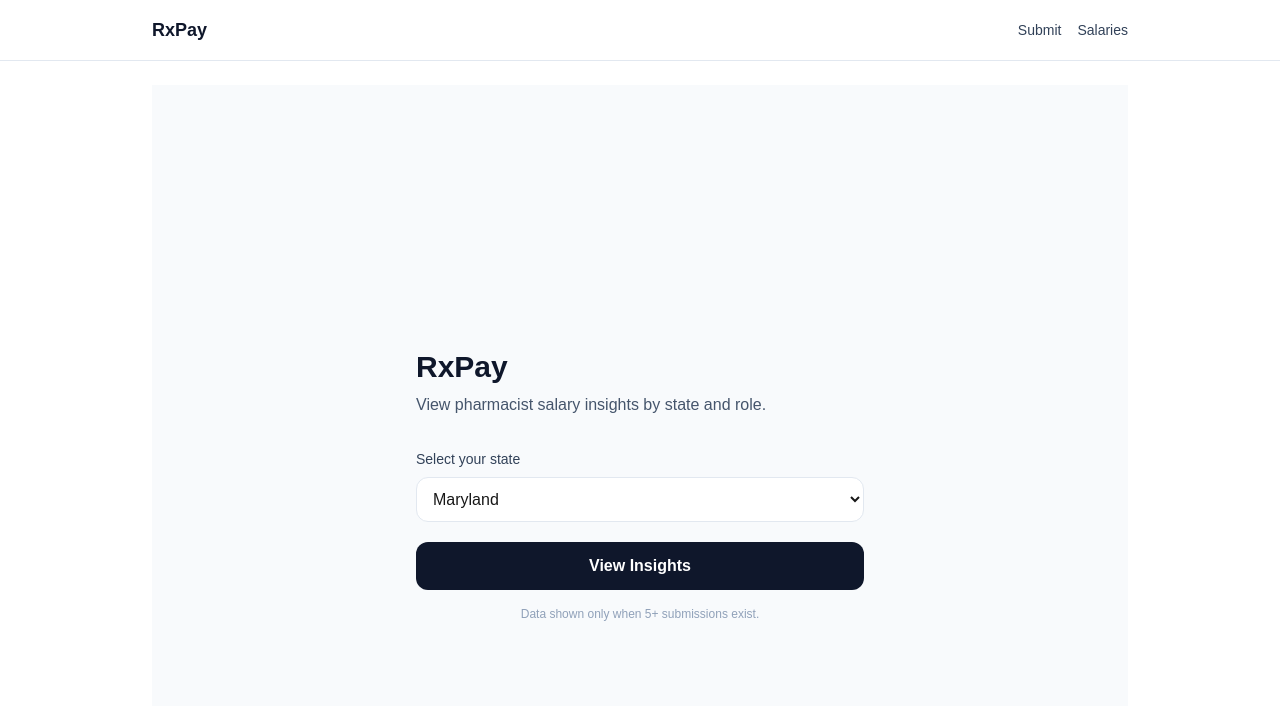
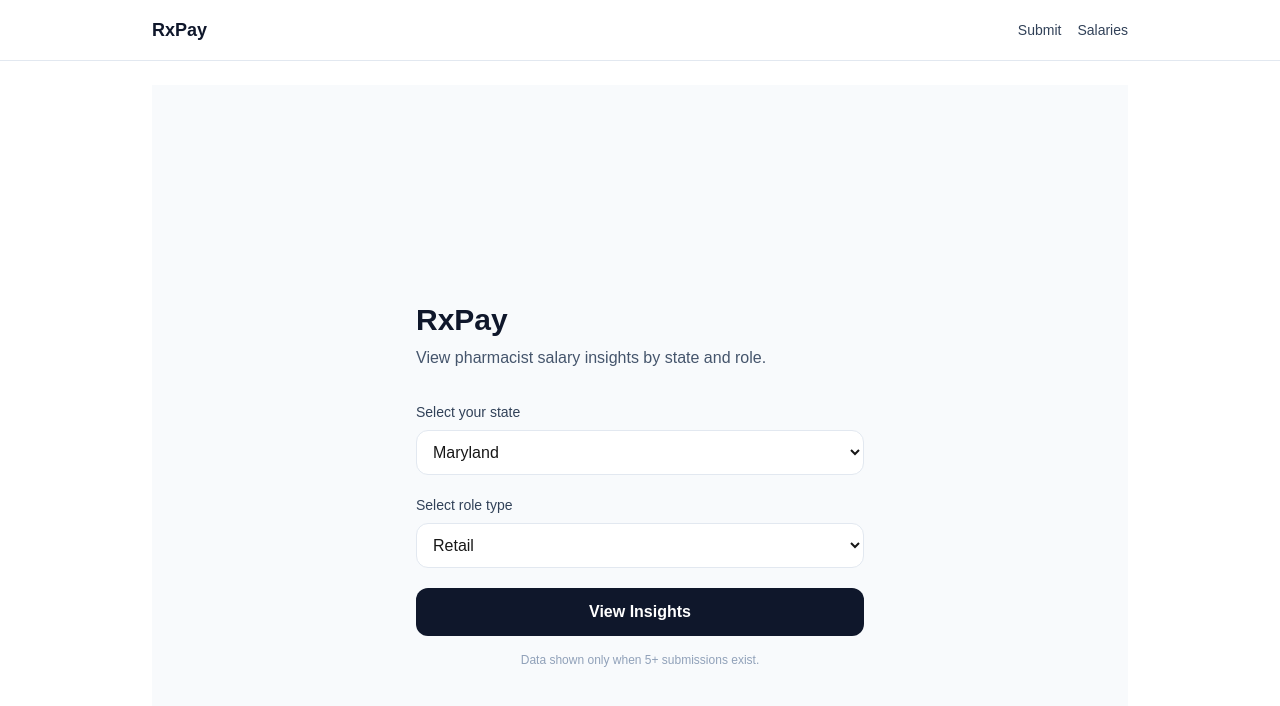
Before and after one commit to ladeleba/rxpay, a Next.js app: page / in a window 1280 px wide. Shown: the top 706 px of the page. Built offline with nearby package versions, Linux system fonts and the light colour scheme.

Commit message:
Add role filter to salary insights

```diff
--- a/app/page.tsx
+++ b/app/page.tsx
@@ -6,6 +6,7 @@ import { useState } from "react";
 export default function Home() {
   const router = useRouter();
   const [stateCode, setStateCode] = useState("MD");
+  const [role, setRole] = useState("retail");
 
   return (
     <main className="min-h-screen flex items-center justify-center bg-slate-50 p-6">
@@ -18,7 +19,6 @@ export default function Home() {
         <label className="block mt-8 text-sm font-medium text-slate-700">
           Select your state
         </label>
-
         <select
           value={stateCode}
           onChange={(e) => setStateCode(e.target.value)}
@@ -31,8 +31,25 @@ export default function Home() {
           <option value="TX">Texas</option>
         </select>
 
+        <label className="block mt-5 text-sm font-medium text-slate-700">
+          Select role type
+        </label>
+        <select
+          value={role}
+          onChange={(e) => setRole(e.target.value)}
+          className="mt-2 w-full rounded-xl border border-slate-200 bg-white p-3"
+        >
+          <option value="retail">Retail</option>
+          <option value="hospital">Hospital</option>
+          <option value="industry">Industry</option>
+          <option value="managed_care">Managed Care</option>
+          <option value="ambulatory">Ambulatory</option>
+          <option value="academia">Academia</option>
+          <option value="other">Other</option>
+        </select>
+
         <button
-          onClick={() => router.push(`/salaries?state=${stateCode}`)}
+          onClick={() => router.push(`/salaries?state=${stateCode}&role=${role}`)}
           className="mt-5 w-full rounded-xl bg-slate-900 text-white py-3 font-semibold"
         >
           View Insights
--- a/app/salaries/page.tsx
+++ b/app/salaries/page.tsx
@@ -16,29 +16,30 @@ function toAnnual(row: any) {
 }
 
 function percentile(sorted: number[], p: number) {
-  // p is 0..1
   const n = sorted.length;
   if (n === 0) return 0;
   const idx = (n - 1) * p;
   const lo = Math.floor(idx);
   const hi = Math.ceil(idx);
   if (lo === hi) return sorted[lo];
-  const weight = idx - lo;
-  return sorted[lo] * (1 - weight) + sorted[hi] * weight;
+  const w = idx - lo;
+  return sorted[lo] * (1 - w) + sorted[hi] * w;
 }
 
 export default async function SalariesPage({
   searchParams,
 }: {
-  searchParams: Promise<{ state?: string }>;
+  searchParams: Promise<{ state?: string; role?: string }>;
 }) {
-  const { state } = await searchParams;
+  const { state, role } = await searchParams;
   const stateCode = (state || "MD").toUpperCase();
+  const roleType = (role || "retail").toLowerCase();
 
   const { data, error } = await supabase
     .from("salary_submissions")
     .select("*")
-    .eq("state", stateCode);
+    .eq("state", stateCode)
+    .eq("role", roleType);
 
   if (error) {
     return (
@@ -59,14 +60,16 @@ export default async function SalariesPage({
   return (
     <main className="min-h-screen bg-slate-50 p-8">
       <h1 className="text-3xl font-bold text-slate-900">Salary Insights</h1>
-      <p className="mt-2 text-slate-600">Showing results for: {stateCode}</p>
+      <p className="mt-2 text-slate-600">
+        Showing: {stateCode} • {roleType.replace("_", " ")}
+      </p>
 
       <div className="mt-8 bg-white p-6 rounded-2xl shadow-sm border border-slate-200">
         {count < MIN_COUNT ? (
           <>
             <p className="text-slate-600">Not enough data yet</p>
             <h2 className="text-2xl font-bold text-slate-900 mt-2">
-              Need {MIN_COUNT}+ submissions to show salary stats
+              Need {MIN_COUNT}+ submissions to show stats
             </h2>
             <p className="mt-3 text-sm text-slate-500">
               Current submissions: <span className="font-semibold">{count}</span>
```
